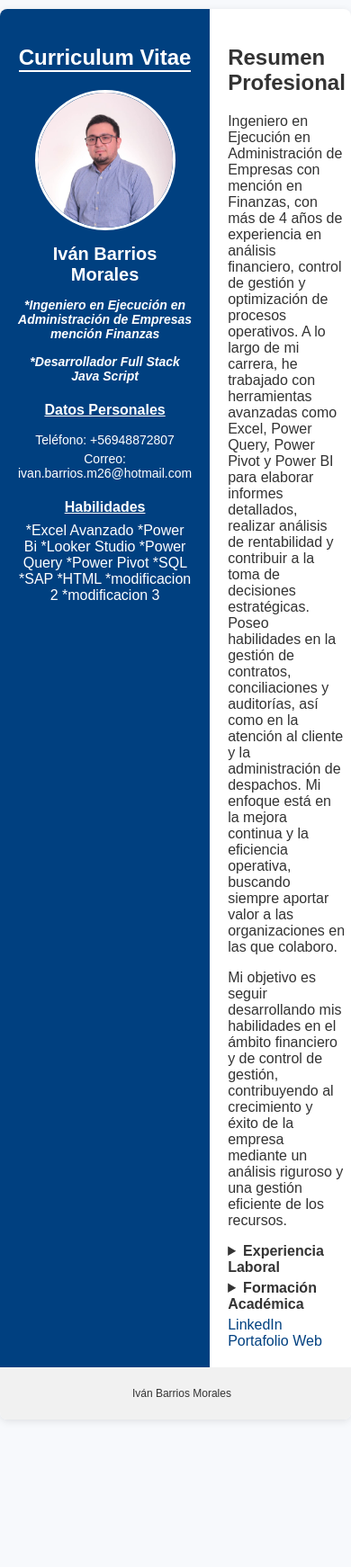
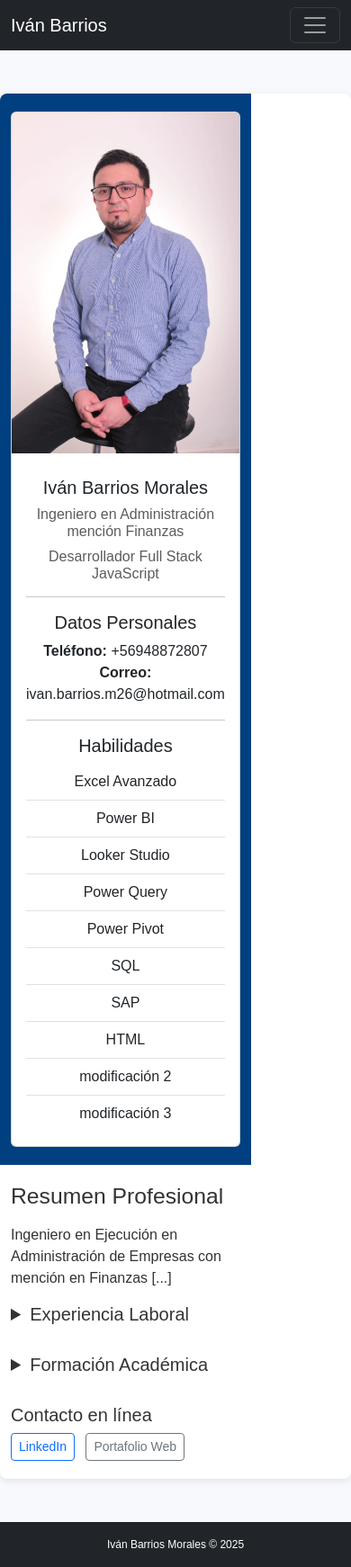
Before and after one commit to creasone/Prueba1, a plain HTML site: page index.html in a window 390 px wide. Shown: the whole page at 90% size. Before the commit the page ends 1588 px from the top, so only its background shows below. Drawn offline with nearby package versions, Linux system fonts and the light colour scheme.

Commit message:
actualizando 245

```diff
--- a/index.html
+++ b/index.html
@@ -4,157 +4,99 @@
   <meta charset="UTF-8" />
   <meta name="viewport" content="width=device-width, initial-scale=1.0" />
   <title>Curriculum Vitae - Iván Barrios Morales</title>
+  <link rel="stylesheet" href="https://cdn.jsdelivr.net/npm/bootstrap@5.3.3/dist/css/bootstrap.min.css">
   <link rel="stylesheet" href="./Assets/css/style.css" />
 </head>
 <body>
-  <main>
-    <aside>
-      <h1>Curriculum Vitae</h1>
-      <div class="photo">
-        <img src="./Assets/Imgs/Formal -trabajo 20240327.jpg" alt="Foto de perfil Iván Barrios" />
-      </div>
-      <h2>Iván Barrios Morales</h2>
-      <h3>*Ingeniero en Ejecución en Administración de Empresas mención Finanzas</h3>
-      <h3>*Desarrollador Full Stack Java Script</h3>
-      <div class="skills">
-        <h4>Datos Personales</h4>
-        <ul>
-          <li>Teléfono: +56948872807</li>
-          <li>Correo: ivan.barrios.m26@hotmail.com</li>
-        <h4>Habilidades</h4>
-        <ul>
-        <span>*Excel Avanzado</span>
-        <span> *Power Bi</span>
-        <span> *Looker Studio</span>
-        <span> *Power Query</span>
-        <span> *Power Pivot</span>
-        <span> *SQL</span>
-        <span> *SAP</span>
-        <span> *HTML</span>
-        <span> *modificacion 2</span>
-        <span> *modificacion 3</span>
+
+  <!-- Barra de navegación -->
+  <nav class="navbar navbar-expand-lg navbar-dark bg-dark sticky-top">
+    <div class="container-fluid">
+      <a class="navbar-brand" href="#">Iván Barrios</a>
+      <button class="navbar-toggler" type="button" data-bs-toggle="collapse" data-bs-target="#navbarNav">
+        <span class="navbar-toggler-icon"></span>
+      </button>
+      <div class="collapse navbar-collapse" id="navbarNav">
+        <ul class="navbar-nav ms-auto">
+          <li class="nav-item">
+            <a class="nav-link" href="#resumen">Resumen</a>
+          </li>
+          <li class="nav-item">
+            <a class="nav-link" href="#experiencia">Experiencia</a>
+          </li>
+          <li class="nav-item">
+            <a class="nav-link" href="#formacion">Formación</a>
+          </li>
+          <li class="nav-item">
+            <a class="nav-link" href="#contacto">Contacto</a>
+          </li>
         </ul>
       </div>
-    </aside>
+    </div>
+  </nav>
 
-    <section>
-      <h2>Resumen Profesional</h2>
-      <p>Ingeniero en Ejecución en Administración de Empresas con mención en Finanzas, con más de 4 años de experiencia en análisis financiero, control de gestión y optimización de procesos operativos.
+  <main class="container my-5">
+    <div class="row">
+      <!-- Perfil lateral -->
+      <aside class="col-md-4">
+        <div class="card">
+          <img src="./Assets/Imgs/Formal -trabajo 20240327.jpg" class="card-img-top" alt="Foto de perfil Iván Barrios">
+          <div class="card-body">
+            <h2 class="card-title text-center">Iván Barrios Morales</h2>
+            <h6 class="text-muted text-center">Ingeniero en Administración mención Finanzas</h6>
+            <h6 class="text-muted text-center">Desarrollador Full Stack JavaScript</h6>
+            <hr>
+            <h5>Datos Personales</h5>
+            <ul class="list-unstyled">
+              <li><strong>Teléfono:</strong> +56948872807</li>
+              <li><strong>Correo:</strong> ivan.barrios.m26@hotmail.com</li>
+            </ul>
+            <hr>
+            <h5>Habilidades</h5>
+            <ul class="list-group list-group-flush">
+              <li class="list-group-item">Excel Avanzado</li>
+              <li class="list-group-item">Power BI</li>
+              <li class="list-group-item">Looker Studio</li>
+              <li class="list-group-item">Power Query</li>
+              <li class="list-group-item">Power Pivot</li>
+              <li class="list-group-item">SQL</li>
+              <li class="list-group-item">SAP</li>
+              <li class="list-group-item">HTML</li>
+              <li class="list-group-item">modificación 2</li>
+              <li class="list-group-item">modificación 3</li>
+            </ul>
+          </div>
+        </div>
+      </aside>
 
-A lo largo de mi carrera, he trabajado con herramientas avanzadas como Excel, Power Query, Power Pivot y Power BI para elaborar informes detallados, realizar análisis de rentabilidad y contribuir a la toma de decisiones estratégicas.
-Poseo habilidades en la gestión de contratos, conciliaciones y auditorías, así como en la atención al cliente y la administración de despachos. Mi enfoque está en la mejora continua y la eficiencia operativa, buscando siempre aportar valor a las organizaciones en las que colaboro.</p>
-      <p>Mi objetivo es seguir desarrollando mis habilidades en el ámbito financiero y de control de gestión, contribuyendo al crecimiento y éxito de la empresa mediante un análisis riguroso y una gestión eficiente de los recursos.</p>
-      </p>
-      <details>
-        <summary>Experiencia Laboral</summary>
-        <div>
-          <details>
-            <summary>Clear Channel (03-2021 al 02-2025)</summary>
-            <ol>
-              <li class="skills">
-                <strong>Analista de Revenue</strong> (12-2024 al 02-2025)
-                <ul>
-                  <li>Elaboración de reportes de rentabilidad de los activos.</li>
-                  <li>Propuesta de liquidación de activos.</li>
-                  <li>Reporte diario de ocupación de activos.</li>
-                  <li>Análisis de clientes y reporte a comercial.</li>
-                </ul>
-              </li>
-              <li>
-                <strong>Analista Control de Gestión</strong> (06-2021 al 11-2024)
-                <ul>
-                  <li>Conciliación anual y mensual de inversión de agencias.</li>
-                  <li>Gestión y control de contratos.</li>
-                  <li>Auditoría de medios y facturación en Flexline.</li>
-                  <li>Reportes varios a áreas involucradas.</li>
-                </ul>
-              </li>
-              <li>
-                <strong>Práctica Profesional</strong> (02-2021 al 05-2021)
-                <ul>
-                  <li>Conciliación anual.</li>
-                </ul>
-              </li>
-            </ol>
-          </details>
+      <!-- Contenido principal -->
+      <section class="col-md-8">
+        <h2 id="resumen" class="mb-3">Resumen Profesional</h2>
+        <p>Ingeniero en Ejecución en Administración de Empresas con mención en Finanzas [...]</p>
 
-          <details>
-            <summary>Cristal Chile (01-2020 al 12-2020)</summary>
-            <ul>
-              <li>Atención al cliente.</li>
-              <li>Recepción de OC y gestión en SAP.</li>
-              <li>Creación de pedidos en SAP y coordinación de despachos.</li>
-            </ul>
-          </details>
+        <details id="experiencia" class="mb-4">
+          <summary class="h5">Experiencia Laboral</summary>
+          <p class="mt-2">[...]</p>
+        </details>
 
-          <details>
-            <summary>Servicios Logísticos DGA (01-2017 al 12-2019)</summary>
-            <ul>
-              <li>Administración y control de despachos (20 personas).</li>
-              <li>Gestión de despachos en Beetrack y seguimiento en Wisetrack.</li>
-              <li>Manejo de caja chica.</li>
-              <li>Gestión de devoluciones con el área comercial.</li>
-              <li>Emisión de órdenes de compra.</li>
-              <li>Compras y cotizaciones.</li>
-            </ul>
-          </details>
+        <details id="formacion" class="mb-4">
+          <summary class="h5">Formación Académica</summary>
+          <p class="mt-2">[...]</p>
+        </details>
 
-          <details>
-            <summary>Trio Group (2008-2013)</summary>
-            <ul>
-              <li>Gestión de despachos y recepciones en SAP.</li>
-              <li>Movimiento de stock en SAP.</li>
-              <li>Pesaje de vehículos en romana.</li>
-              <li>Generación de guías de despacho.</li>
-            </ul>
-          </details>
+        <div id="contacto" class="mt-4">
+          <h5>Contacto en línea</h5>
+          <a class="btn btn-outline-primary btn-sm me-2" href="http://www.linkedin.com/in/iv%C3%A1n-b-062bb1135" target="_blank">LinkedIn</a>
+          <a class="btn btn-outline-secondary btn-sm" href="Desafio_latam/portafoliodesafiolatam.html" target="_blank">Portafolio Web</a>
         </div>
-      </details>
+      </section>
+    </div>
+  </main>
 
-      <details>
-        <summary>Formación Académica</summary>
-        <div>
-          <details>
-            <summary>Desarrollador Full Stack Java Script</summary>
-            <ul>
-              <li>Desafio Latam (en curso)</li>
-            </ul>
-          </details>
-          <details>
-            <summary>Técnicas Funcionales de Inglés Básico para el Entorno Laboral (Nivel A1).</summary>
-            <ul>
-              <li>World Trade Center Santiago S.A. (2022)</li>
-            </ul>
-          </details>
-          <details>
-            <summary>Técnicas de Inteligencia Empresarial con Excel y Power BI.</summary>
-            <ul>
-              <li>Centro de Capacitación Cámara de Comercio de Santiago (2021)</li>
-            </ul>
-          </details>
-          <details>
-            <summary>Ingeniero de Ejecución en Administración de Empresas mención Finanzas.</summary>
-            <ul>
-              <li>AIEP (2021)</li>
-            </ul>
-          </details>
-          <details>
-            <summary>Técnico en Administración de empresas mención Finanzas.</summary>
-            <ul>
-              <li>INACAP (2014)</li>
-            </ul>
-          </details>
-        </div>
-      </details>
-      <div>
-        <a href="http://www.linkedin.com/in/iv%C3%A1n-b-062bb1135" target="_blank">LinkedIn</a>
-        <a href="Desafio_latam/portafoliodesafiolatam.html" target="_blank">Portafolio Web</a>
-      </div>
-    </section>
+  <footer class="bg-dark text-white text-center py-3">
+    <p class="mb-0">Iván Barrios Morales &copy; 2025</p>
+  </footer>
 
-    <footer>
-      <p>Iván Barrios Morales</p>
-    </footer>
-  </main>
+  <script src="https://cdn.jsdelivr.net/npm/bootstrap@5.3.3/dist/js/bootstrap.bundle.min.js"></script>
 </body>
 </html>
```
